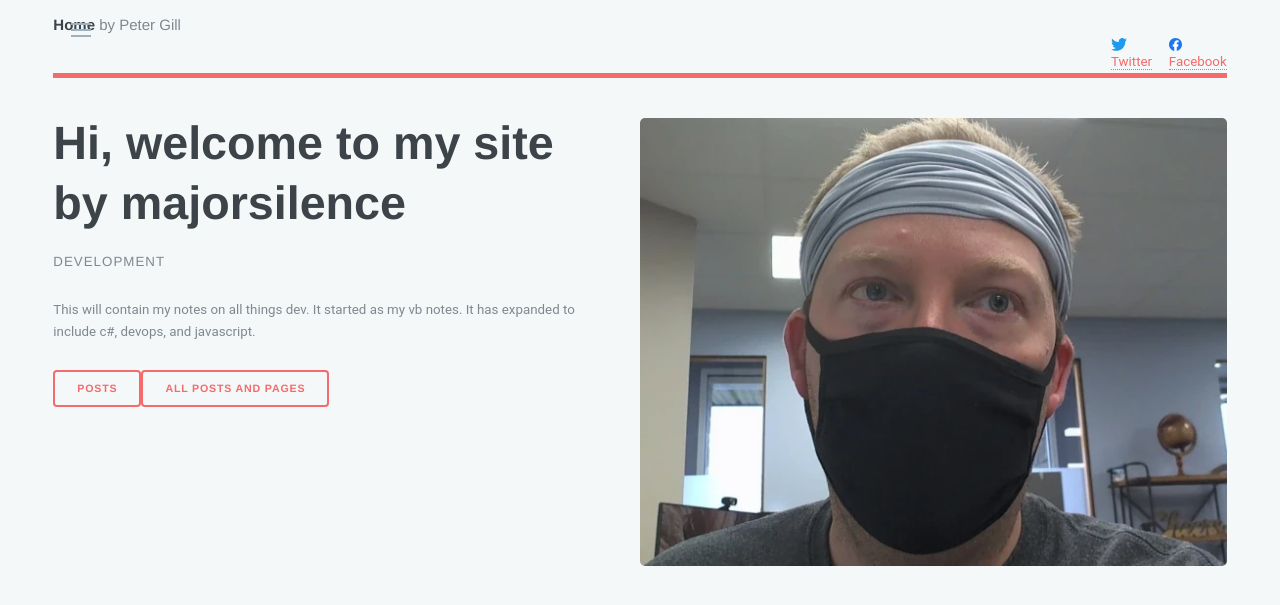
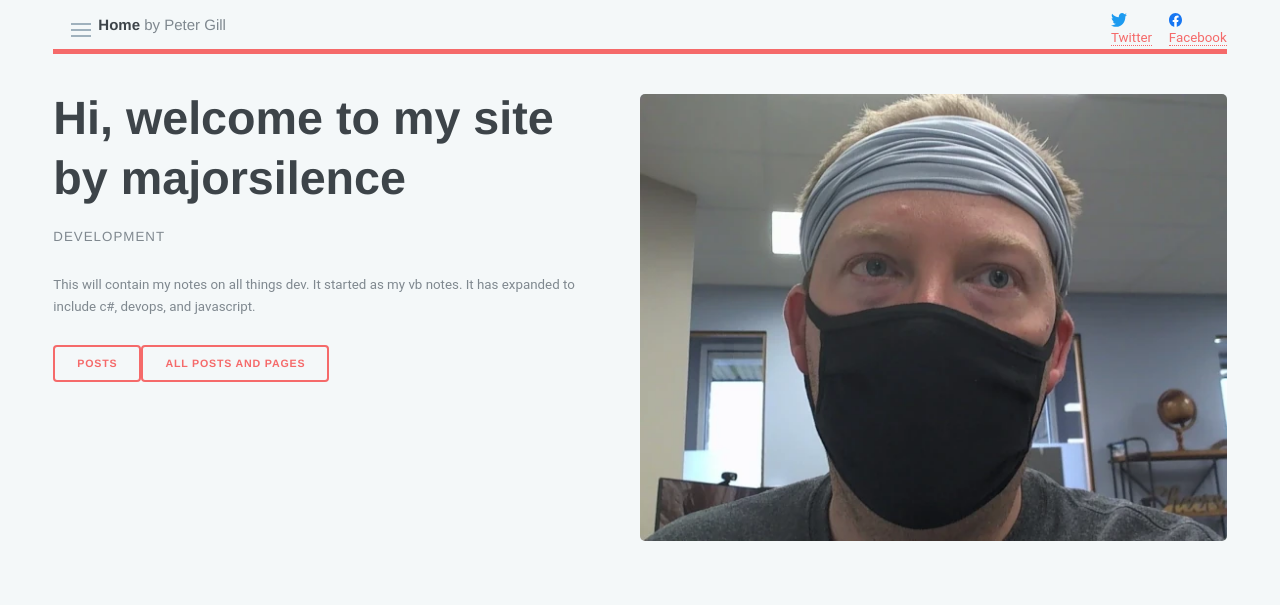
Before and after one commit to majorsilence/Dev, a Jekyll site: the page built from index.html, in a window 1280 px wide. Shown: the top 605 px of the page. Built offline with Jekyll 4.4.1, drawn with Linux system fonts in a browser that asks for light colours.

Commit message:
header location

```diff
--- a/assets/css/main.css
+++ b/assets/css/main.css
@@ -1820,7 +1820,10 @@ button,
     border-bottom: 0;
     color: inherit;
     font-family: "Helvetica Neue", serif;
-    font-size: 1.125em; }
+    font-size: 1.125em;
+    position: absolute;
+    left: 3em;
+  }
   #header .icons {
     text-align: right; }
   @media screen and (max-width: 736px) {
```
